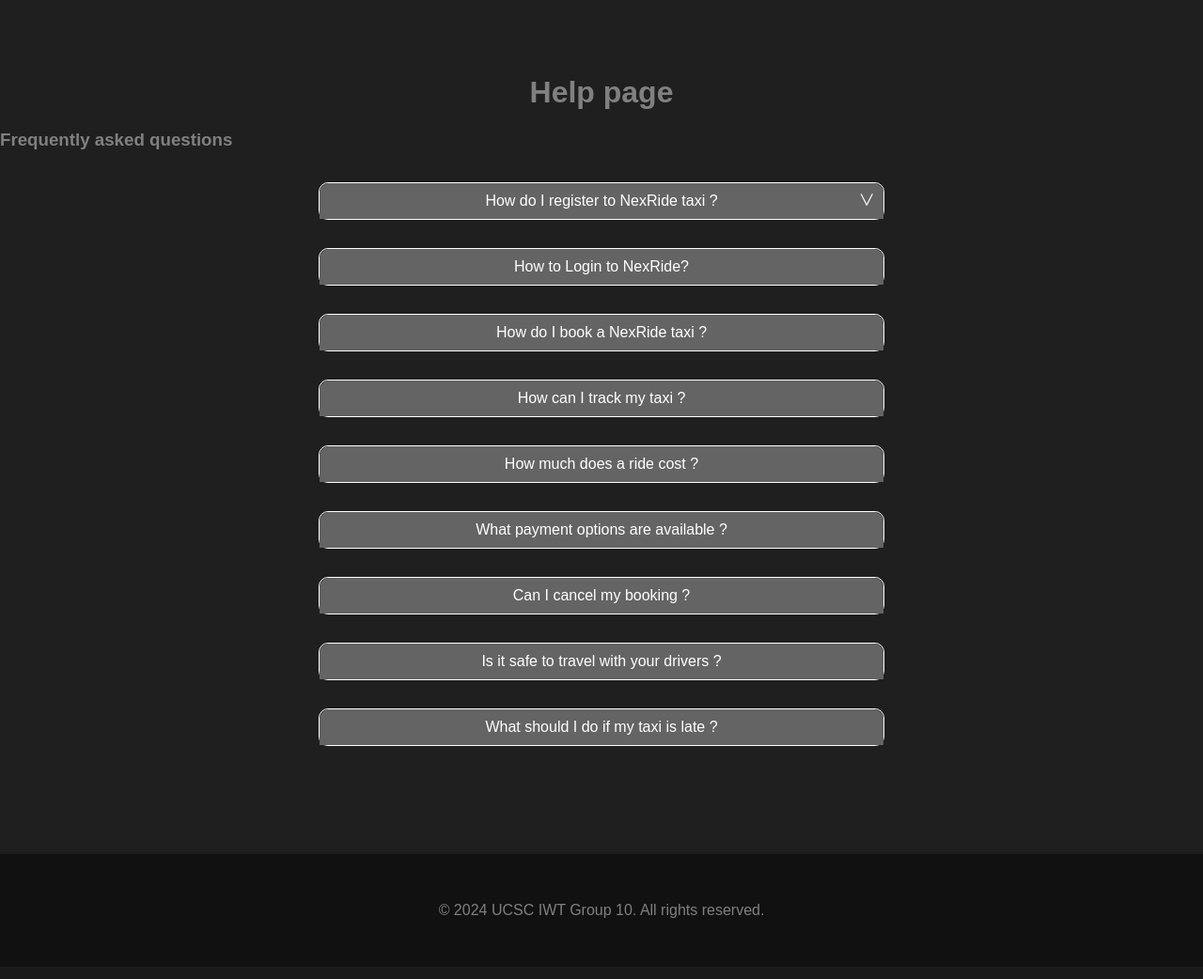
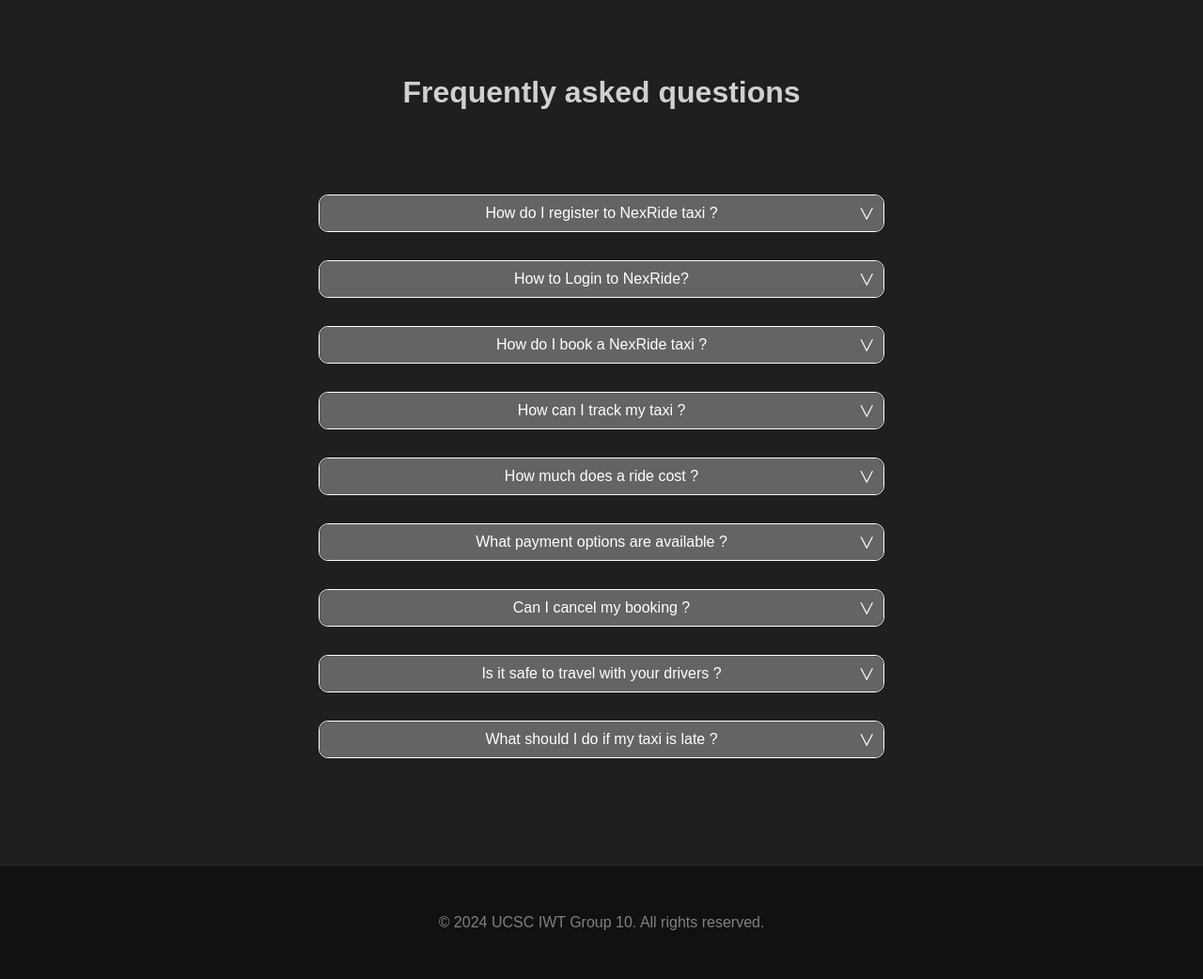
Before and after one commit to cptdihindu/iwt-project, a PHP site: page /help.php in a window 1280 px wide. Shown: the part 70-1112 px from the top of the page at 94% size. Before the commit the page ends 1047 px from the top, so only its background shows below. Run offline with PHP 8.4, Linux system fonts and the light colour scheme.

Commit message:
Help page questions expand and collapse properly

```diff
--- a/#Patch-notes.txt
+++ b/#Patch-notes.txt
@@ -9,8 +9,10 @@
 > All users who fill the sign in form will defined as the role "customer"
 > Admins can be defined through phpmyadmin by changing their role to "admin"
 > After admin login through the default login, they have access to the admin page.
+> Questions in help page can expand and collapse.
 
 Working on,
 
 > Admin Tasks
 > Ride enquiry
+> Driver registration (optional)
--- a/help.php
+++ b/help.php
@@ -4,13 +4,21 @@
     <link rel="stylesheet" href="style.css">
 
     <script>
-      function expandBox(){
-        var answer = document.getElementById("answer");
-        var button = document.getElementById("expand-btn");
+      function expandBox(button){
+        var box = button.closest('.box');
+        var answer = box.querySelector('.answer');
+        var question = box.querySelector('.question')
 
-        answer.classList.add("expanded-answer");
-        button.innerHTML = "╱╲";
-
+        if(button.innerHTML == "╲╱"){
+          answer.classList.add("expanded-answer");
+          question.classList.add("expanded-question");
+          button.innerHTML = "╱╲";
+        }
+        else{
+          answer.classList.remove("expanded-answer");
+          question.classList.remove("expanded-question");
+          button.innerHTML = "╲╱";
+        }
       }
     </script>
 
@@ -27,21 +35,22 @@
 */
 ?>
 <div class="nav-margin"></div>
-<h1 align="center" >Help page</h1>
-<h3>Frequently asked questions</h3>
+<h1 align="center" >Frequently asked questions</h1>
 
 <div class="all-boxes">
+
   <div class="box">
-  <button type="button" id="expand-btn" class="expand-btn" onclick="expandBox()">╲╱</button>
+  <button type="button" class="expand-btn" onclick="expandBox(this)">╲╱</button>
       <div class="question">
           How do I register to NexRide taxi ?
       </div>
-      <div id="answer" class="answer">
+      <div class="answer">
           You can simply register to our WEBSITE through the "Join the Revolution Ride" icon in the Homepage. By clicking on that icon you can see a register link at the bottom .
       </div>
   </div>
 
   <div class="box">
+  <button type="button" class="expand-btn" onclick="expandBox(this)">╲╱</button>
       <div class="question">
         How to Login to NexRide?
       </div>
@@ -51,6 +60,7 @@
   </div>
 
   <div class="box">
+  <button type="button" class="expand-btn" onclick="expandBox(this)">╲╱</button>
       <div class="question">
         How do I book a NexRide taxi ?
       </div>
@@ -62,6 +72,7 @@
 
 
   <div class="box">
+  <button type="button" class="expand-btn" onclick="expandBox(this)">╲╱</button>
       <div class="question">
       How can I track my taxi ?
       </div>
@@ -72,6 +83,7 @@
 
 
   <div class="box">
+  <button type="button" class="expand-btn" onclick="expandBox(this)">╲╱</button>
       <div class="question">
         How much does a ride cost ?
       </div>
@@ -82,6 +94,7 @@
   </div>
 
   <div class="box">
+  <button type="button" class="expand-btn" onclick="expandBox(this)">╲╱</button>
       <div class="question">
         What payment options are available ?
       </div>
@@ -92,6 +105,7 @@
 
 
   <div class="box">
+  <button type="button" class="expand-btn" onclick="expandBox(this)">╲╱</button>
       <div class="question">
         Can I cancel my booking ?
       </div>
@@ -102,6 +116,7 @@
 
 
   <div class="box">
+  <button type="button" class="expand-btn" onclick="expandBox(this)">╲╱</button>
       <div class="question">
         Is it safe to travel with your drivers ?
       </div>
@@ -112,6 +127,7 @@
 
 
   <div class="box">
+  <button type="button" class="expand-btn" onclick="expandBox(this)">╲╱</button>
       <div class="question">
         What should I do if my taxi is late ?
       </div>
--- a/style.css
+++ b/style.css
@@ -143,6 +143,7 @@
     border-radius:20px;
     padding: 50;
     background-color: #2f2f2f;
+    box-shadow:3px 3px 15px 10px rgba(0, 0, 0, 0.284);
 }
 .subtopic{
     color: rgb(213, 213, 213);
@@ -208,7 +209,7 @@
     justify-content: center;
 }
 .long-btn{
-    box-shadow:3px 3px 15px 10px rgba(0, 0, 0, 0.648);
+    box-shadow:3px 3px 15px 10px rgba(0, 0, 0, 0.284);
     height: 60;
     width: 400;
     cursor: pointer;
@@ -366,6 +367,10 @@
 
 
 
+h1{
+    color: rgb(208, 208, 208);
+    margin-bottom: 75;
+}
 .all-boxes{
     width: 100%;
     display: flex;
@@ -387,17 +392,23 @@
     padding: 2;
     position: absolute;
     font-size: 10;
-    font-weight: 800;
+    font-weight: 900;
     right: 10;
-    top: 10;
+    top: 12;
 }
 .question{
     border-top-left-radius: 10px;
     border-top-right-radius: 10px;
+    border-bottom-left-radius: 10px;
+    border-bottom-right-radius: 10px;
     text-align: center;
     color: white;
     background-color: rgb(100, 100, 100); /* Same bg color */
     padding: 10;
+}
+.expanded-question{
+    border-bottom-left-radius: 0px;
+    border-bottom-right-radius: 0px;;
 }
 .answer{
     display: none; /* ################## */
```
Also changed, not shown: about.php (+1 -16 lines).
